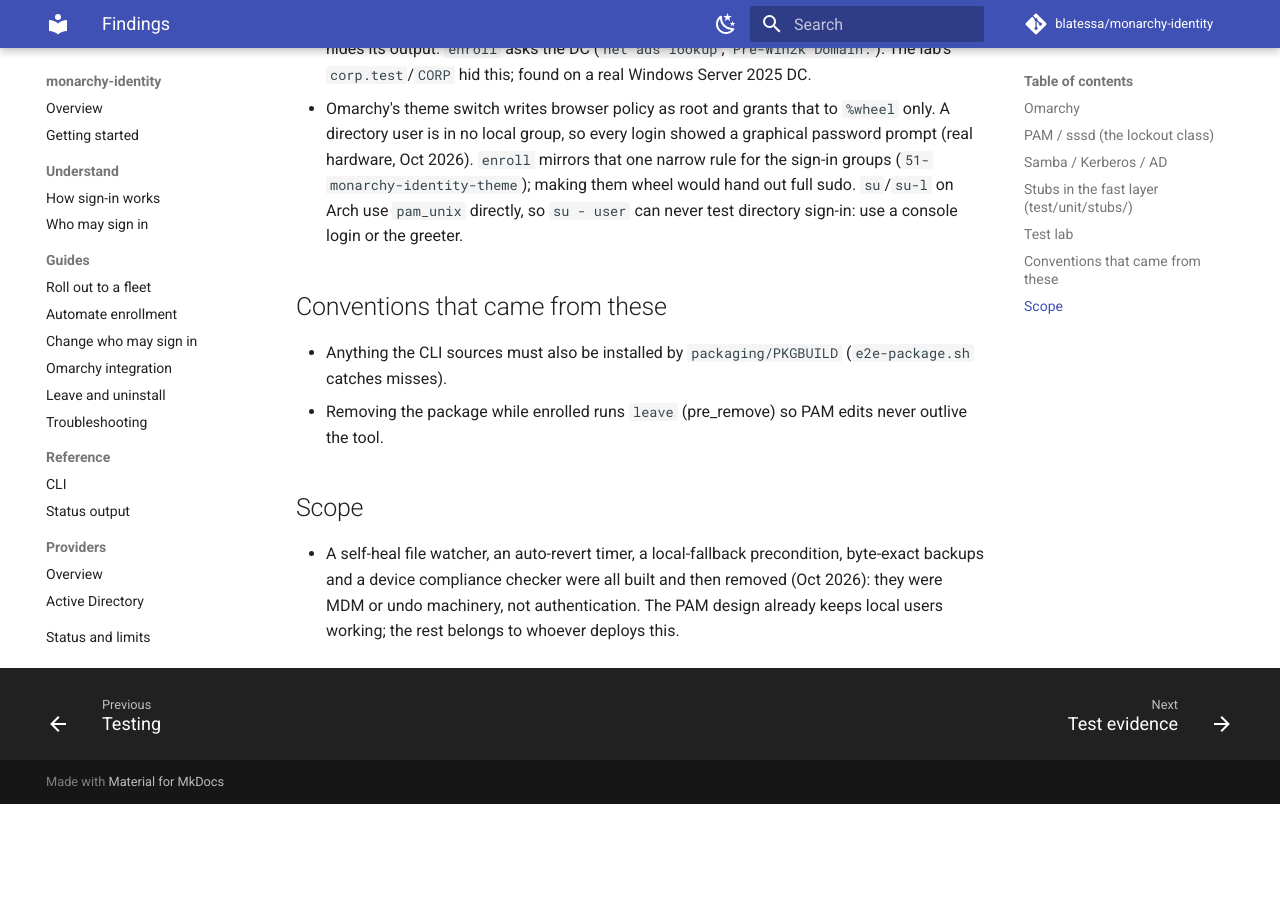
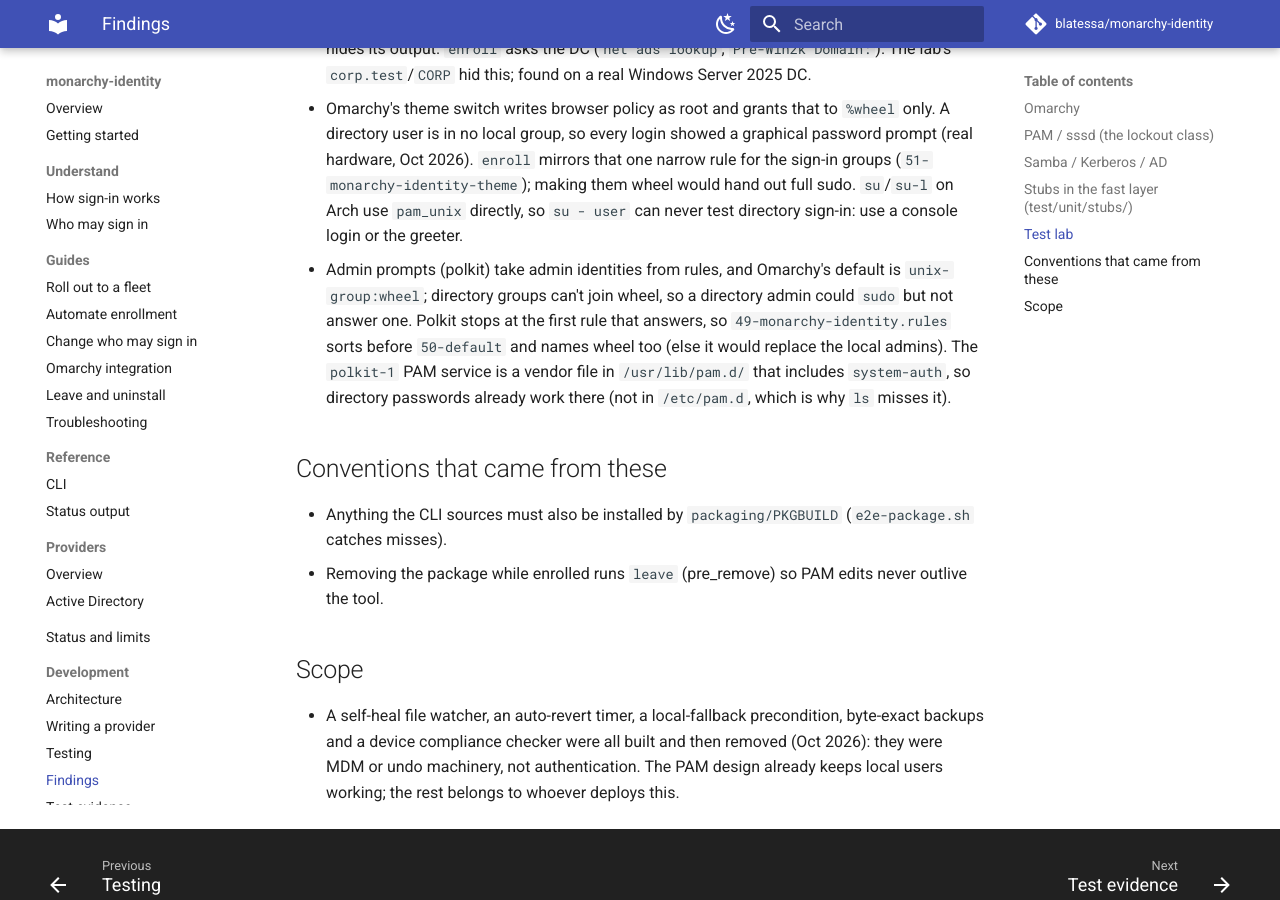
Before and after one commit to blatessa/monarchy-identity, an MkDocs documentation site: the page built from docs/dev/findings.md, in a window 1280 px wide and 900 px high, scrolled down 2761 px. Built offline with MkDocs 1.6.1 and Material for MkDocs 9.7.7, drawn with Linux system fonts in a browser that asks for light colours; comment, search, counter and statistics services are not loaded; before the commit the page ends 3565 px from its top, so only the background shows below that.

Commit message:
Let the sudo groups answer graphical admin prompts
Polkit's admin identities default to the local group wheel, which a
directory group can never join, so a directory admin could use sudo but
not answer an administrator prompt (the prompt took the local admin's
password instead). Add 49-monarchy-identity.rules naming wheel plus the
--sudo-groups: it must sort before Omarchy's 50-default (polkit stops at
the first rule that answers) and keep wheel so local admins are unchanged.

Only written when polkit's rules directory exists; policy set and reassert
maintain it; leave removes it. The polkit-1 PAM service already includes
system-auth, so directory passwords work there.

Tests: rule contents and mode, removal with --sudo-groups -, no polkit dir.
docs: architecture.md (files), findings.md.

Co-Authored-By: Claude Sonnet 5.5 <noreply@anthropic.com>

```diff
--- a/docs/dev/findings.md
+++ b/docs/dev/findings.md
@@ -68,6 +68,10 @@ captured from the lab VM (samba `net` against the Samba AD, 17 Oct 2026):
   every login showed a graphical password prompt (real hardware, Oct 2026). `enroll` mirrors that one narrow rule for the sign-in
   groups (`51-monarchy-identity-theme`); making them wheel would hand out full sudo. `su`/`su-l` on Arch use `pam_unix` directly, so
   `su - user` can never test directory sign-in: use a console login or the greeter.
+- Admin prompts (polkit) take admin identities from rules, and Omarchy's default is `unix-group:wheel`; directory groups can't join wheel,
+  so a directory admin could `sudo` but not answer one. Polkit stops at the first rule that answers, so `49-monarchy-identity.rules` sorts
+  before `50-default` and names wheel too (else it would replace the local admins). The `polkit-1` PAM service is a vendor file in
+  `/usr/lib/pam.d/` that includes `system-auth`, so directory passwords already work there (not in `/etc/pam.d`, which is why `ls` misses it).
 
 ## Conventions that came from these
 - Anything the CLI sources must also be installed by `packaging/PKGBUILD` (`e2e-package.sh` catches misses).
```
Also changed, not shown: docs/dev/architecture.md (+1 -0 lines), 4 other files.
